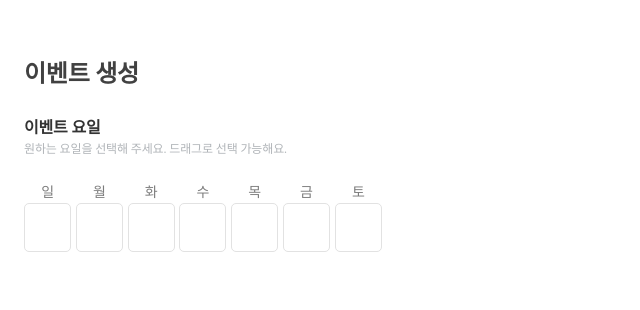
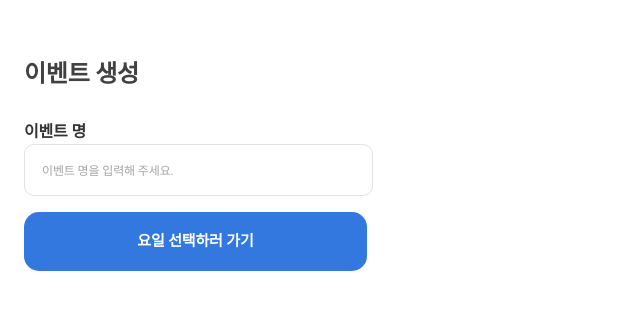
Before and after one commit to ryuni-dev/meezzle, a Next.js app in the folder meezzle-front/: page /create in a window 1280 px wide. Shown: the top 310 px of the page, without its empty margins (0-640 px from the left). Built offline with nearby package versions, Linux system fonts and the light colour scheme.

Commit message:
Stack 형식 구현

```diff
--- a/meezzle-front/components/common/Btn.tsx
+++ b/meezzle-front/components/common/Btn.tsx
@@ -7,6 +7,7 @@ const Button = styled.button`
 
     background: #3278DE;
     border-radius: 15px;
+    border: 0;
 
     font-family: 'Pretendard';
     font-style: normal;
@@ -18,18 +19,22 @@ const Button = styled.button`
     letter-spacing: -0.011em;
 
     /* white */
+    color: #FFFFFF;
+    margin: 1rem;
 
-    color: #FFFFFF;
-
-    margin: 1rem;
+    // &:hover {
+    //     background: #97B0D6
+    //     transition: color 0.3;
+    // }
 `
-type Props = {
+type BtnProps = {
     text: string
+    click(): void
 }
 
-const Btn= ({text}: Props) => {
+const Btn= ({text, click}: BtnProps) => {
     return (
-        <Button type='button'>{text}</Button>
+        <Button onClick={click} type='button'>{text}</Button>
     )
 }
 
--- a/meezzle-front/components/event/Create/EventCreate.tsx
+++ b/meezzle-front/components/event/Create/EventCreate.tsx
@@ -1,7 +1,8 @@
 import type { NextComponentType } from "next"
 import { useRecoilState } from "recoil";
 import styled from 'styled-components';
-import { createPageState } from "../../../states/eventCreate";
+import { inputStage } from "../../../states/eventCreate";
+import Btn from "../../common/Btn";
 import ContainerInput from "../CreateElement/ContainerInput";
 import Header from "../CreateElement/Header";
 
@@ -14,7 +15,15 @@ const Container = styled.div`
     width: 100%;
     height: 100%;
     `
-
+const BodyDiv = styled.div`
+    display: flex;
+    flex-direction: column;
+    justify-content: center;
+    width: 375px;
+    height: auto;
+    // margin-top: 20px;
+    margin-left: 16px;
+`
 type EventCreateProps = {
     children: JSX.Element | JSX.Element[]
 }
@@ -27,9 +36,9 @@ const EventCreate = ({children}: EventCreateProps)=> {
         <Container>
             <Header text='이벤트 생성'>
             </Header>
-            <ContainerInput>
+            <BodyDiv>
                 {children}
-            </ContainerInput>
+            </BodyDiv>
             </Container>
         </>
     );
--- a/meezzle-front/components/event/Create/EventDay.tsx
+++ b/meezzle-front/components/event/Create/EventDay.tsx
@@ -4,6 +4,7 @@ import styled from 'styled-components';
 import DivRow from "../CreateElement/DivRow";
 import TextBlackMedium from "../../common/TextBlackMedium";
 import TextGraySmall from "../../common/TextGraySmall";
+import ContainerInput from "../CreateElement/ContainerInput";
 
 
 const DayText = styled.text`
@@ -42,7 +43,7 @@ const DayBox = styled.div`
 const EventDay: NextComponentType = ()=> {
     const weekArr = ["일", "월", "화", "수", "목", "금", "토"];
     return (
-        <>
+        <ContainerInput>
             <TextBlackMedium text='이벤트 요일'></TextBlackMedium>
             <TextGraySmall text='원하는 요일을 선택해 주세요. 드래그로 선택 가능해요.'></TextGraySmall>
 
@@ -56,7 +57,7 @@ const EventDay: NextComponentType = ()=> {
                         </>
                     )}
             </DivRow>
-        </>
+        </ContainerInput>
     );
 }
 
--- a/meezzle-front/components/event/Create/EventExplain.tsx
+++ b/meezzle-front/components/event/Create/EventExplain.tsx
@@ -1,17 +1,18 @@
 import type { NextComponentType } from "next"
 import styled from 'styled-components';
-import InputTextLarge from "../InputTextLarge";
+import InputTextLarge from "../CreateElement/InputTextLarge";
 import TextBlackMedium from "../../common/TextBlackMedium";
 
 import TextGraySmall from "../../common/TextGraySmall";
+import ContainerInput from "../CreateElement/ContainerInput";
 
 const EventExplain: NextComponentType = ()=> {
     return (
-        <>
+        <ContainerInput>
             <TextBlackMedium text='이벤트 명'></TextBlackMedium>
             <TextGraySmall text='이벤트에 대한 설명을 적어주세요.'></TextGraySmall>
             <InputTextLarge text="내용을 입력해주세요."></InputTextLarge>
-    </>
+        </ContainerInput>
     );
 }
 
--- a/meezzle-front/components/event/Create/EventName.tsx
+++ b/meezzle-front/components/event/Create/EventName.tsx
@@ -1,13 +1,14 @@
 import type { NextComponentType } from "next"
-import InputText from "../InputText";
+import InputText from "../CreateElement/InputText";
 import TextBlackMedium from "../../common/TextBlackMedium";
+import ContainerInput from "../CreateElement/ContainerInput";
 
 const EventName: NextComponentType = (props: any)=> {
     return (
-        <>
+        <ContainerInput>
             <TextBlackMedium text='이벤트 명'></TextBlackMedium>
             <InputText text='이벤트 명을 입력해 주세요.'></InputText>
-        </>
+        </ContainerInput>
     );
 }
 
--- a/meezzle-front/components/event/Create/EventTime.tsx
+++ b/meezzle-front/components/event/Create/EventTime.tsx
@@ -8,6 +8,7 @@ import DivRow from "../CreateElement/DivRow";
 import TextBlackMedium from "../../common/TextBlackMedium";
 import TextGraySmall from "../../common/TextGraySmall";
 import { useState } from "react";
+import ContainerInput from "../CreateElement/ContainerInput";
 
 const TextGrayMedium = styled.text`
     font-family: 'Pretendard';
@@ -55,8 +56,8 @@ const EventTime: NextComponentType = ()=> {
     const [startDate, setStartDate] = useState(new Date());
 
     return (
-        <>
-            <TextBlackMedium text='이벤트 명'></TextBlackMedium>
+        <ContainerInput>
+            <TextBlackMedium text='시간'></TextBlackMedium>
             <TextGraySmall text='선택할 수 있는 시간대를 입력해주세요.(24시간 기준)'></TextGraySmall>
             <DivRow>
                 <DatePickerDiv>
@@ -86,7 +87,7 @@ const EventTime: NextComponentType = ()=> {
                     />
                 </DatePickerDiv>
             </DivRow>
-        </>
+        </ContainerInput>
     );
 }
 
--- a/meezzle-front/components/event/CreateElement/ContainerInput.tsx
+++ b/meezzle-front/components/event/CreateElement/ContainerInput.tsx
@@ -1,20 +1,20 @@
 import styled from 'styled-components';
 
-const DivInput = styled.div`
+const Div = styled.div`
     display: flex;
     flex-direction: column;
     justify-content: center;
     width: 375px;
     height: auto;
-    margin-top: 20px;
-    margin-left: 16px;
+    margin-top: 1.5rem;
+    // margin-left: 16px;
 `
 type Props = {
     children: JSX.Element | JSX.Element[]
 }
 const ContainerInput: React.FC<Props>= ({children}: Props) => {
     return (
-        <DivInput>{children}</DivInput>
+        <Div>{children}</Div>
     )
 }
 
--- a/meezzle-front/components/event/CreateElement/DivRow.tsx
+++ b/meezzle-front/components/event/CreateElement/DivRow.tsx
@@ -4,7 +4,7 @@ const Div = styled.div`
     display: flex;
     flex-direction: row;
     width: 100%;
-    height: 48px;
+    height: auto;
     margin-top: 1.5rem;
 `
 type Props = {
--- a/meezzle-front/package.json
+++ b/meezzle-front/package.json
@@ -14,7 +14,8 @@
     "react-datepicker": "^4.8.0",
     "react-dom": "18.2.0",
     "recoil": "^0.7.6",
-    "styled-components": "^5.3.6"
+    "styled-components": "^5.3.6",
+    "uuid": "^9.0.0"
   },
   "devDependencies": {
     "@types/node": "18.8.3",
@@ -22,6 +23,7 @@
     "@types/react-datepicker": "^4.8.0",
     "@types/react-dom": "18.0.6",
     "@types/styled-components": "^5.1.26",
+    "@types/uuid": "^8.3.4",
     "babel-plugin-styled-components": "^2.0.7",
     "eslint": "8.25.0",
     "eslint-config-next": "12.3.1",
--- a/meezzle-front/pages/create.tsx
+++ b/meezzle-front/pages/create.tsx
@@ -8,27 +8,56 @@ import EventDue from "../components/event/Create/EventDue";
 import EventExplain from "../components/event/Create/EventExplain";
 import EventName from "../components/event/Create/EventName";
 import EventTime from "../components/event/Create/EventTime";
-import { createPageState } from "../states/eventCreate";
+import { inputStage } from "../states/eventCreate";
 
 import EventDay from "../components/event/Create/EventDay";
+import Btn from "../components/common/Btn";
 
 
-const SettingPages = (page: number): JSX.Element => {
-    switch(page) {
+const StageManager = (stage: number): JSX.Element => {
+    switch(stage) {
+        case 0:
+            return (
+                <EventName></EventName>
+            )
+            break;
         case 1:
-            return <EventName></EventName>
+            return (
+                <>
+                    <EventDate></EventDate>
+                    <EventName></EventName>
+                </>
+            )
             break;
         case 2:
-            return <EventDate></EventDate>
+            return (
+                <>
+                    <EventTime></EventTime>
+                    <EventDate></EventDate>
+                    <EventName></EventName>
+                </>
+            )
             break;
         case 3:
-            return <EventTime></EventTime>
+            return (
+                <>
+                    <EventDue></EventDue>
+                    <EventTime></EventTime>
+                    <EventDate></EventDate>
+                    <EventName></EventName>
+                </>
+            )
             break;
         case 4:
-            return <EventDue></EventDue>
-            break;
-        case 5:
-            return <EventExplain></EventExplain>
+            return (
+                <>
+                    <EventExplain></EventExplain>
+                    <EventDue></EventDue>
+                    <EventTime></EventTime>
+                    <EventDay></EventDay>
+                    <EventName></EventName>
+                </>
+            )
             break;
         default:
             return <EventName></EventName>;
@@ -36,21 +65,37 @@ const SettingPages = (page: number): JSX.Element => {
     }
 }
 
-const InputManager = ():JSX.Element => {
+const Input = ():JSX.Element => {
     return (
         <>
         </>
     )
 }
 
+
+
 const CreatePage: NextPage = () => {
-    const [pageState, setPageState] = useRecoilState(createPageState);
+    const BtnText = [
+        '요일 선택하러 가기',
+        '시간 선택하러 가기',
+        '마감일 선택하러 가기',
+        '설명 적으러 가기',
+        '이벤트 생성하기!'
+    ]
 
+    const [stage, setStage] = useRecoilState(inputStage);
+    const ChangeStage = () => {
+        if(stage < 4) {
+            setStage((stage) => stage+1);
+        }
+    }
     return (
         <>
             <EventCreate>
-                <EventDay></EventDay>
+                {StageManager(stage)}
             </EventCreate>
+            <Btn click={ChangeStage} text={BtnText[stage]}></Btn>
+
                 {/* <EventCreate>
                     {SettingPages(pageState)}
                 </EventCreate>
--- a/meezzle-front/states/eventCreate.tsx
+++ b/meezzle-front/states/eventCreate.tsx
@@ -1,6 +1,7 @@
 import { atom  } from "recoil";
+import { v1 } from "uuid";
 
-export const createPageState = atom({
-    key: "createPageState",
-    default: 1,
+export const inputStage = atom({
+    key: `inputStage/${v1()}`,
+    default: 0,
 });
```
Also changed, not shown: meezzle-front/components/event/Create/EventDue.tsx (+4 -8 lines), 2 other files (tests, documents, lock files or other folders).
